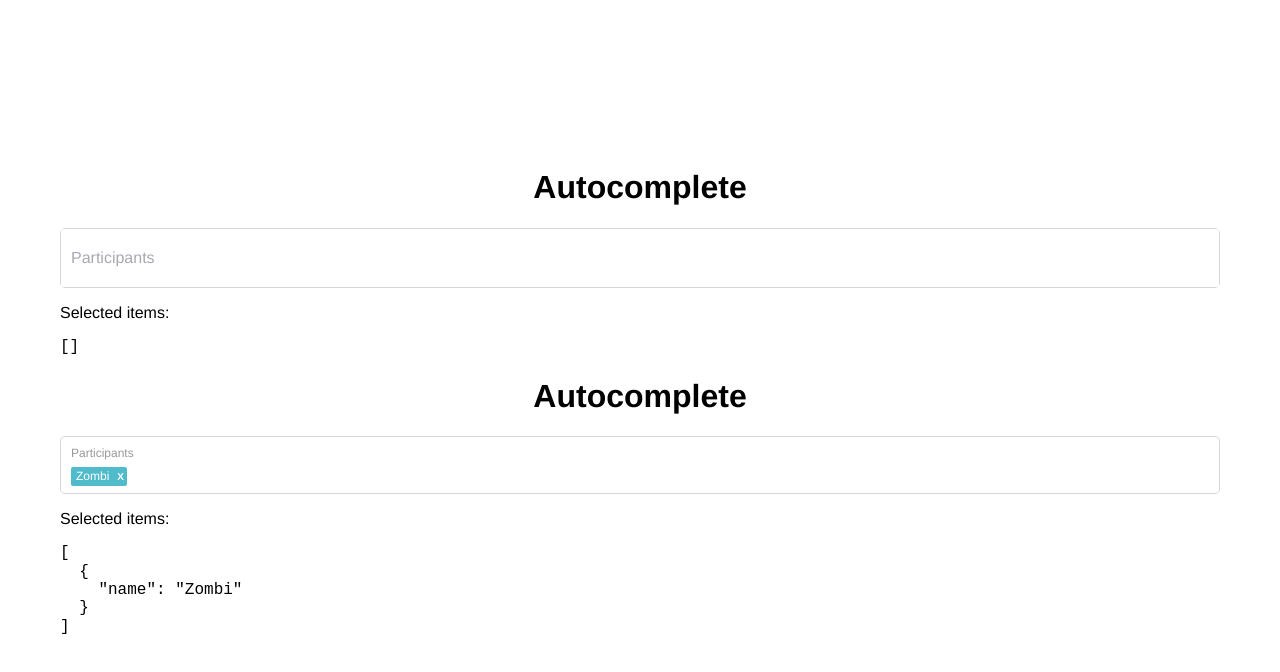
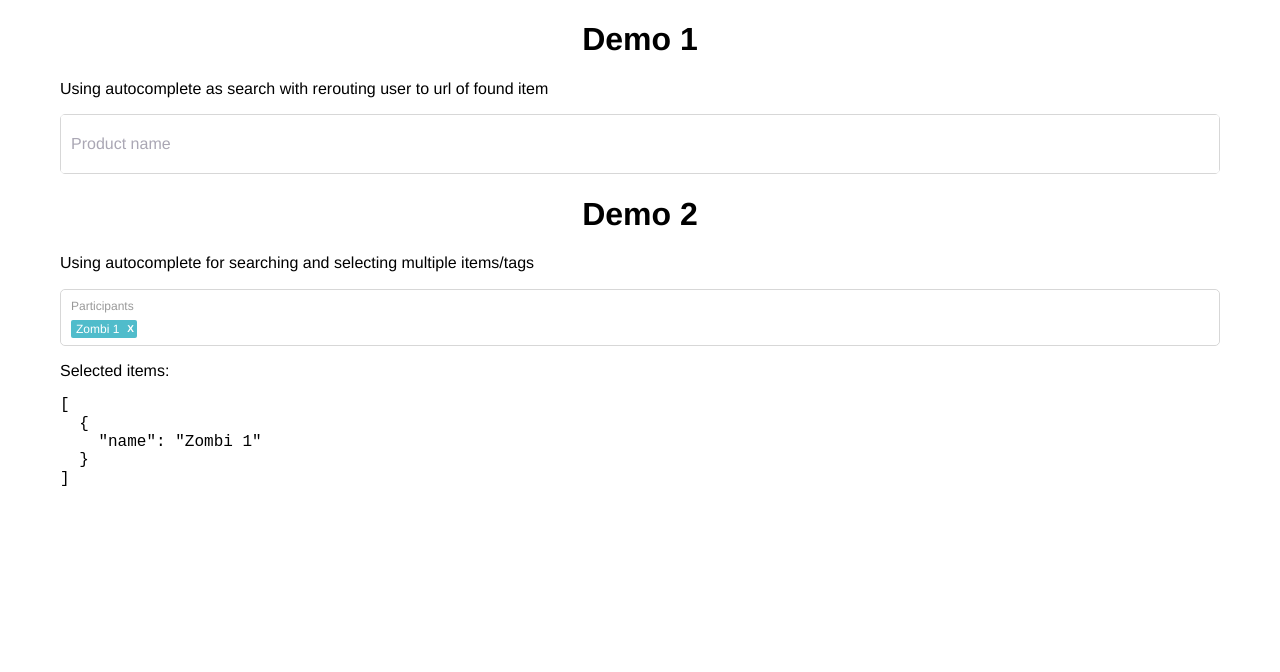
Before and after one commit to odyzeo/form-autocomplete, a Vue app: page / in a window 1280 px wide. Shown: the top 672 px of the page. Built offline with nearby package versions, Linux system fonts and the light colour scheme.

Commit message:
Update functionality, change demos, fix bugs with scroll in results

```diff
--- a/src/App.vue
+++ b/src/App.vue
@@ -4,27 +4,87 @@
     class="app"
   >
     <div class="container">
-      <h1>Autocomplete</h1>
+      <h1>Demo 1</h1>
+      <p>Using autocomplete as search with rerouting user to url of found item</p>
       <form-autocomplete
-        v-model="selectedItems"
-        :label="'Participants'"
+        :label="'Product name'"
         :placeholder="'Type to search'"
-        :options="filteredItems"
+        :options="filteredProducts"
         :option-key="'name'"
         :loading="isSearchLoading"
         :hide-selected="true"
         :select-first="true"
-        @search-change="search"
+        :limit-max-height="false"
+        :open-link-on-click="true"
+        @search-change="searchProduct"
       >
         <template
-          slot="tag"
+          slot="item"
           slot-scope="props"
+        >
+          <div class="search-item__left">
+            <img
+              :src="props.item.image"
+              class="search-item__image"
+            >
+          </div>
+
+          <div class="search-item__right">
+            <div class="search-item__title">
+              <a :href="props.item.url">{{ props.item.name }}</a>
+            </div>
+            <div
+              class="search-item__price"
+            >
+              Price: {{ props.item.price }} &euro;
+            </div>
+            <div class="search-item__code">
+              Product Code: {{ props.item.code }}
+            </div>
+          </div>
+        </template>
+        <template v-slot:no-results>
+          Nothing found
+        </template>
+        <template v-slot:loading>
+          ...loading...
+        </template>
+        <template v-slot:after-list>
+          <a
+            v-if="linkToAllResults"
+            :href="linkToAllResults.link"
+            class="form-item__dropdown-item"
+          >
+            <div class="search-item__more">
+              <span class="search-item__more-link">
+                {{ linkToAllResults.text }}
+              </span>
+            </div>
+          </a>
+        </template>
+      </form-autocomplete>
+
+      <h1>Demo 2</h1>
+      <p>Using autocomplete for searching and selecting multiple items/tags</p>
+      <form-autocomplete
+        v-model="selectedPeople"
+        :label="'Participants'"
+        :placeholder="'Type to search'"
+        :options="filteredPeople"
+        :option-key="'name'"
+        :loading="isSearchLoading"
+        :hide-selected="true"
+        :tags="true"
+        :select-first="true"
+        @search-change="searchPeople"
+      >
+        <template
+          v-slot:tag="props"
         >
           {{ props.item.name }}
         </template>
         <template
-          slot="item"
-          slot-scope="props"
+          v-slot:item="props"
         >
           {{ props.item.name }}
         </template>
@@ -37,42 +97,7 @@
       </form-autocomplete>
       <div>
         <p>Selected items:</p>
-        <pre>{{ selectedItems }}</pre>
-      </div>
-
-      <h1>Autocomplete</h1>
-      <form-autocomplete
-        v-model="selectedTagItems"
-        :label="'Participants'"
-        :placeholder="'Type to search'"
-        :options="filteredItems"
-        :option-key="'name'"
-        :loading="isSearchLoading"
-        :hide-selected="true"
-        :tags="true"
-        :select-first="true"
-        @search-change="search"
-      >
-        <template
-          slot="tag"
-          slot-scope="props">
-          {{ props.item.name }}
-        </template>
-        <template
-          slot="item"
-          slot-scope="props">
-          {{ props.item.name }}
-        </template>
-        <template slot="no-results">
-          Participants not found
-        </template>
-        <template slot="loading">
-          ...loading...
-        </template>
-      </form-autocomplete>
-      <div>
-        <p>Selected items:</p>
-        <pre>{{ selectedTagItems }}</pre>
+        <pre>{{ selectedPeople }}</pre>
       </div>
     </div>
   </div>
@@ -80,6 +105,7 @@
 
 <script>
 import FormAutocomplete from '@/components/FormAutocomplete.vue';
+import products from './data/products';
 
 export default {
   name: 'App',
@@ -88,41 +114,60 @@ export default {
   },
   data() {
     return {
-      selectedItems: [],
-      selectedTagItems: [
-        { name: 'Zombi' },
+      selectedPeople: [
+        { name: 'Zombi 1' },
       ],
-      items: [
+      people: [
         { name: 'Denton' },
         { name: 'Pe4k' },
         { name: 'PaDi' },
-        { name: 'Zoli' },
-        { name: 'Zoli' },
-        { name: 'Zoli' },
-        { name: 'Zombi' },
-        { name: 'Zombi' },
-        { name: 'Zombi' },
-        { name: 'Zombi' },
+        { name: 'Zoli 1' },
+        { name: 'Zoli 2' },
+        { name: 'Zoli 3' },
+        { name: 'Zombi 1' },
+        { name: 'Zombi 2' },
+        { name: 'Zombi 3' },
+        { name: 'Zombi 4' },
       ],
-      filteredItems: [],
+      products,
+      filteredPeople: [],
+      filteredProducts: [],
       isSearchLoading: false,
+      linkToAllResults: {
+        link: 'http://www.google.com',
+        text: 'Show all results (42)',
+      },
     };
   },
   methods: {
-    search(query) {
-      this.filteredItems = [];
+    searchProduct(query) {
+      this.filteredProducts = [];
       this.isSearchLoading = true;
 
       if (query.length < this.minSearchLength) {
         return;
       }
 
-      this.startSearching(query);
+      this.startSearchingProducts(query);
     },
-    startSearching(query) {
-      this.filteredItems = this.items.filter(item =>
-        item.name.toLowerCase()
-          .includes(query.toLowerCase()));
+    searchPeople(query) {
+      this.filteredPeople = [];
+      this.isSearchLoading = true;
+
+      if (query.length < this.minSearchLength) {
+        return;
+      }
+
+      this.startSearchingPeople(query);
+    },
+    startSearchingPeople(query) {
+      this.filteredPeople = this.people.filter(item => item.name.toLowerCase()
+        .includes(query.toLowerCase()));
+      this.isSearchLoading = false;
+    },
+    startSearchingProducts(query) {
+      this.filteredProducts = this.products.filter(item => item.name.toLowerCase()
+        .includes(query.toLowerCase()));
       this.isSearchLoading = false;
     },
   },
--- a/src/components/FormAutocomplete.vue
+++ b/src/components/FormAutocomplete.vue
@@ -80,18 +80,19 @@
         </div>
       </slot>
 
+      <transition :name="transitionName">
         <ul
           v-show="hasItems && !isEmpty && focus"
           ref="list"
-        :style="{ maxHeight: maxHeight + 'px' }"
+          :style="{ maxHeight: (limitMaxHeight ? `${maxHeight}px` : '') }"
           class="form-item__dropdown"
         >
           <li
+            v-for="(item, index) in filteredItems"
             class="form-item__dropdown-item"
             :class="{ 'is-active': activeClass(index) }"
-          :key="index"
-          v-for="(item, index) in filteredItems"
-          @mousedown="onClick(index)"
+            :key="item.id || index"
+            @mousedown="onClick(item, index)"
           >
             <slot
               :item="item"
@@ -100,7 +101,10 @@
               {{ item[optionKey] }}
             </slot>
           </li>
+          <slot name="after-list">
+          </slot>
         </ul>
+      </transition>
       <ul
         v-if="showNoResults"
         class="form-item__dropdown form-item__dropdown--no-results"
@@ -193,6 +197,18 @@ export default {
       type: Boolean,
       default: false,
     },
+    transitionName: {
+      type: String,
+      default: 'fade',
+    },
+    limitMaxHeight: {
+      type: Boolean,
+      default: true,
+    },
+    openLinkOnClick: {
+      type: Boolean,
+      default: false,
+    },
   },
   data() {
     let query = '';
@@ -247,7 +263,11 @@ export default {
     filteredItems(items) {
       if (items.length > 0 && this.selectFirst && this.current === -1) {
         this.current = 0;
-      } else {
+      } else if (items.length < (this.current - 1) && items.length > 0) {
+        this.current = 0;
+      } else if (items.length < (this.current - 1) && items.length === 0) {
+        this.current = -1;
+      } else if (items.length === 0) {
         this.current = -1;
       }
     },
@@ -278,6 +298,10 @@ export default {
       }
     },
     onEnter() {
+      if (this.openLinkOnClick && this.current !== -1 && this.filteredItems[this.current].url) {
+        window.location = this.filteredItems[this.current].url;
+        return;
+      }
       if (this.current !== -1) {
         this.onSelect(this.filteredItems[this.current]);
         this.reset();
@@ -303,7 +327,11 @@ export default {
       }
       this.focus = false;
     },
-    onClick(index) {
+    onClick(item, index) {
+      if (this.openLinkOnClick && item.url) {
+        window.location = item.url;
+        return;
+      }
       this.current = index;
 
       if (this.current !== -1) {
@@ -319,30 +347,29 @@ export default {
       this.close();
     },
     onUp() {
+      if (!this.hasItems) return;
       if (this.current > 0) {
         this.current -= 1;
-      } else if (this.current === -1) {
-        // this.current = this.filteredItems.length - 1
-      } else if (this.current === 0) {
-        // this.current = this.filteredItems.length - 1
+      } else if (this.current <= 0) {
+        this.current = this.filteredItems.length - 1;
       } else {
         this.current = 0;
       }
 
-      if (this.$refs.list.scrollTop >= this.pointerPosition) {
       this.$refs.list.scrollTop = this.pointerPosition;
-      }
     },
     onDown() {
+      if (!this.hasItems) return;
       if (this.current < this.filteredItems.length - 1) {
         this.current += 1;
       } else {
-        // this.current = 0
+        this.current = 0;
       }
 
       if (
         this.$refs.list.scrollTop <= this.pointerPosition
         - (this.visibleElements * this.optionHeight)
+        || this.$refs.list.scrollTop > this.pointerPosition
       ) {
         this.$refs.list.scrollTop = this.pointerPosition
           - ((this.visibleElements - 1) * this.optionHeight);
--- /dev/null
+++ b/src/data/products.js
@@ -0,0 +1,81 @@
+export default [{
+  id: 1,
+  name: 'Book 1',
+  image: 'https://placeimg.com/48/48/tech',
+  code: 'ABC',
+  price: 12,
+  url: 'https://www.google.com',
+},
+{
+  id: 2,
+  name: 'Book 2',
+  image: 'https://placeimg.com/48/48/tech',
+  code: 'ABC',
+  price: 12,
+  url: 'https://www.google.com',
+},
+{
+  id: 3,
+  name: 'Book 3',
+  image: 'https://placeimg.com/48/48/tech',
+  code: 'ABC',
+  price: 12,
+  url: 'https://www.google.com',
+},
+{
+  id: 4,
+  name: 'Phone 1',
+  image: 'https://placeimg.com/48/48/tech?',
+  code: 'ABC',
+  price: 12,
+  url: 'https://www.google.com',
+},
+{
+  id: 5,
+  name: 'Phone 2',
+  image: 'https://placeimg.com/48/48/tech',
+  code: 'ABC',
+  price: 12,
+  url: 'https://www.google.com',
+},
+{
+  id: 6,
+  name: 'Phone 3',
+  image: 'https://placeimg.com/48/48/tech',
+  code: 'ABC',
+  price: 12,
+  url: 'https://www.google.com',
+},
+{
+  id: 7,
+  name: 'Toy 1',
+  image: 'https://placeimg.com/48/48/tech',
+  code: 'ABC',
+  price: 12,
+  url: 'https://www.google.com',
+},
+{
+  id: 8,
+  name: 'Toy 2',
+  image: 'https://placeimg.com/48/48/tech',
+  code: 'ABC',
+  price: 12,
+  url: 'https://www.google.com',
+},
+{
+  id: 9,
+  name: 'Car 1',
+  image: 'https://placeimg.com/48/48/tech',
+  code: 'ABC',
+  price: 12,
+  url: 'https://www.google.com',
+},
+{
+  id: 10,
+  name: 'Car 2',
+  image: 'https://placeimg.com/48/48/tech',
+  code: 'ABC',
+  price: 12,
+  url: 'https://www.google.com',
+},
+];
--- a/src/less/app.less
+++ b/src/less/app.less
@@ -18,7 +18,6 @@ body {
   -moz-osx-font-smoothing: grayscale;
   display: flex;
   justify-content: center;
-  align-items: center;
   width: 100%;
   height: 100%;
 }
@@ -50,3 +49,51 @@ h1 {
     padding: 0 @tablet-container-padding;
   }
 }
+
+.search-item__more {
+  flex: 1 0 auto;
+
+  display: flex;
+  justify-content: center;
+  text-align: center;
+
+  .font(14px, 600);
+}
+
+.search-item__more-link {
+  color: @color--primary;
+  text-decoration: underline;
+}
+
+.search-item__more-number {
+  color: @color--primary;
+}
+
+.search-item__left {
+  width: 75px;
+  margin-right: 20px;
+}
+
+.search-item__title {
+  margin-bottom: 5px;
+  color: @color--primary;
+  .font(12px, 600);
+  line-height: 1.5;
+  text-decoration: underline;
+}
+
+.search-item__price,
+.search-item__code {
+  font-size: 11px;
+  line-height: 1.6;
+}
+
+.search-item__price {
+  color: @color--default;
+  font-weight: 700;
+}
+
+.search-item__code {
+  color: @color--default;
+  font-weight: 600;
+}
```
Also changed, not shown: src/less/form-autocomplete.less (+12 -1 lines), 2 other files (tests, documents, lock files or other folders). Lines whose indentation alone changed are shown as unchanged.
